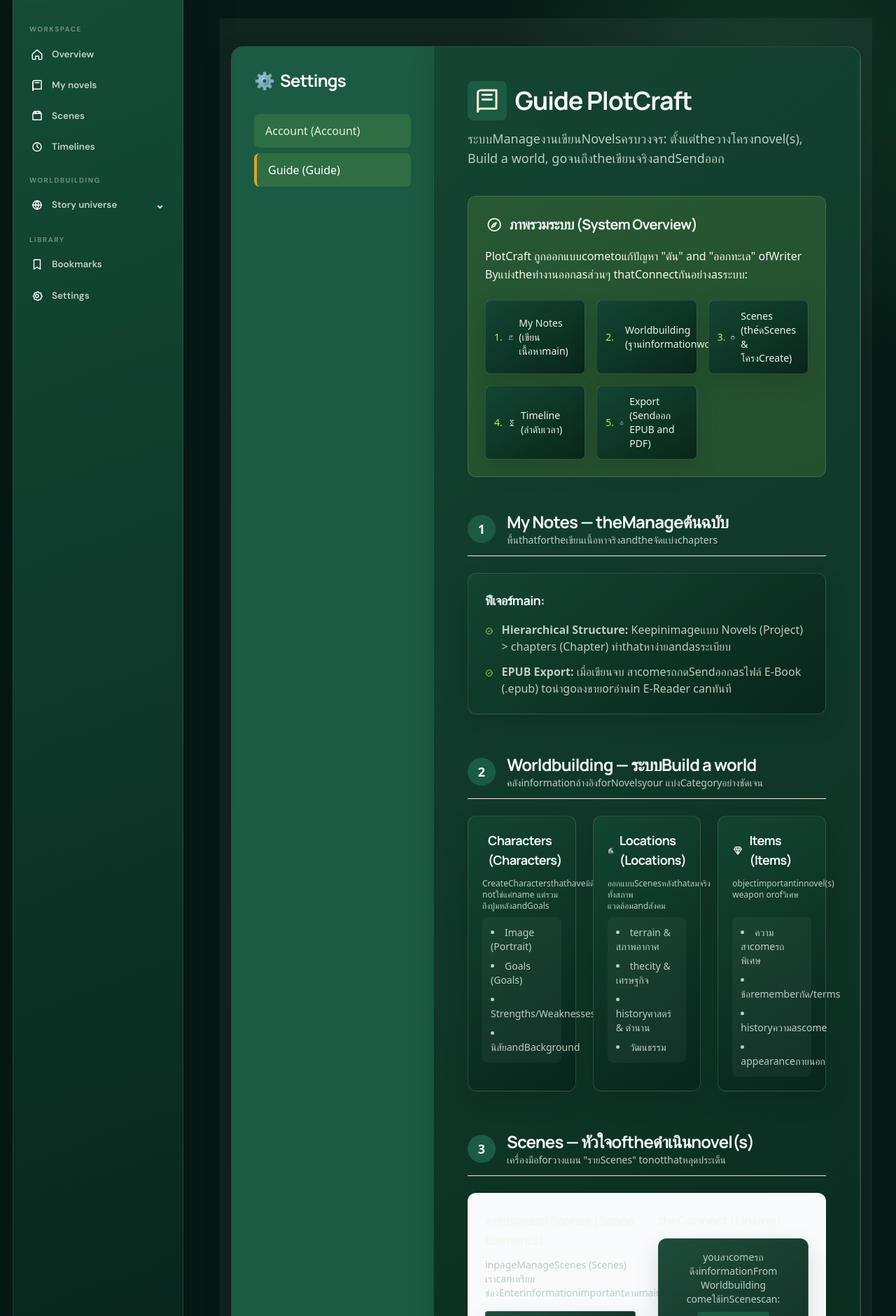
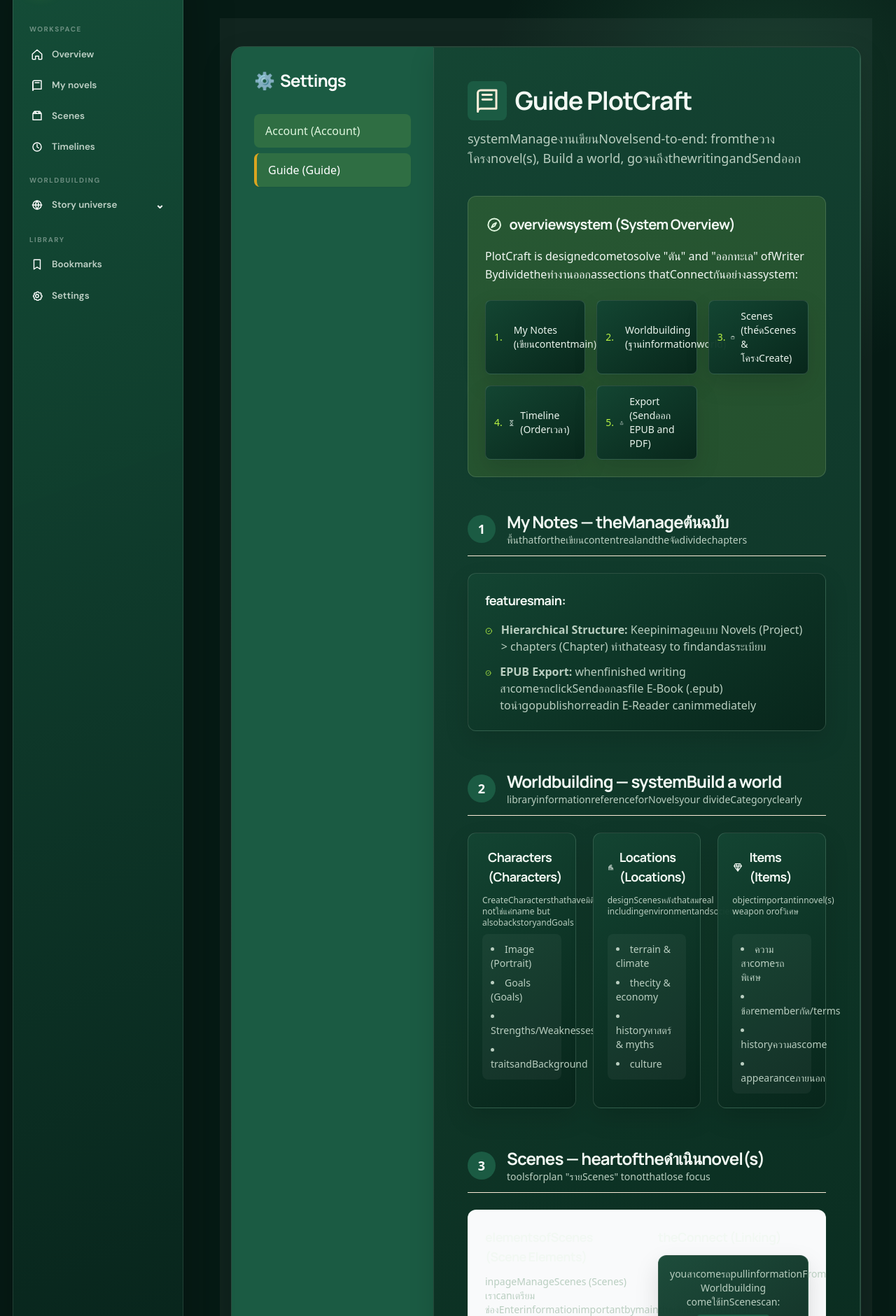
Before and after one commit to maythiya/plotcraft, a Django app: page /quickguide/ in a window 1280 px wide. Shown: the part 88-1969 px from the top of the page at 70% size. Run offline with Django 5.2, Linux system fonts and the light colour scheme; some libraries are stand-ins or nearby versions.

Commit message:
fix(i18n): translate remaining interface copy

```diff
--- a/plotcraft/templates/Quickguide.html
+++ b/plotcraft/templates/Quickguide.html
@@ -44,21 +44,21 @@
                 Guide PlotCraft
             </h1>
             <p class="text-gray-500 text-lg">
-                ระบบManageงานเขียนNovelsครบวงจร: ตั้งแต่theวางโครงnovel(s), Build a world, goจนถึงtheเขียนจริงandSendออก
+                systemManageงานเขียนNovelsend-to-end: fromtheวางโครงnovel(s), Build a world, goจนถึงthewritingandSendออก
             </p>
         </div>
 
         <div class="bg-[#FAEBD7]/20 p-6 rounded-xl border border-[#FAEBD7] mb-12">
             <div class="flex items-center gap-2 mb-4">
                 <span class="text-2xl"><svg aria-hidden="true" class="pc-icon" viewBox="0 0 24 24"><circle cx="12" cy="12" r="8"/><path d="m14.5 9.5-2 4-4 2 2-4z"/></svg></span>
-                <h2 class="text-xl font-bold text-[#2F4F4F]">ภาพรวมระบบ (System Overview)</h2>
+                <h2 class="text-xl font-bold text-[#2F4F4F]">overviewsystem (System Overview)</h2>
             </div>
             <p class="text-gray-700 mb-6 leading-relaxed">
-                PlotCraft ถูกออกแบบcometoแก้ปัญหา "ตัน" and "ออกทะเล" ofWriter Byแบ่งtheทำงานออกasส่วนๆ thatConnectกันอย่างasระบบ:
+                PlotCraft is designedcometosolve "ตัน" and "ออกทะเล" ofWriter Bydividetheทำงานออกassections thatConnectกันอย่างassystem:
             </p>
             <div class="grid grid-cols-1 md:grid-cols-2 lg:grid-cols-3 gap-4 text-sm font-medium text-[#2F4F4F]">
                 <div class="flex items-center gap-2 bg-white p-3 rounded-lg border border-[#2F4F4F]/10 shadow-sm">
-                    <span class="text-[#DAA520]">1.</span> <svg aria-hidden="true" class="pc-icon" viewBox="0 0 24 24"><path d="M4 20h16M6 17.5V5a2 2 0 0 1 2-2h7"/><path d="m14 6 4-4 3 3-4 4-4 1z"/></svg> My Notes (เขียนเนื้อหาmain)
+                    <span class="text-[#DAA520]">1.</span> <svg aria-hidden="true" class="pc-icon" viewBox="0 0 24 24"><path d="M4 20h16M6 17.5V5a2 2 0 0 1 2-2h7"/><path d="m14 6 4-4 3 3-4 4-4 1z"/></svg> My Notes (เขียนcontentmain)
                 </div>
                 <div class="flex items-center gap-2 bg-white p-3 rounded-lg border border-[#2F4F4F]/10 shadow-sm">
                     <span class="text-[#DAA520]">2.</span> <svg aria-hidden="true" class="pc-icon" viewBox="0 0 24 24"><circle cx="12" cy="12" r="9"/><path d="M3 12h18M12 3a14 14 0 0 1 0 18M12 3a14 14 0 0 0 0 18"/></svg> Worldbuilding (ฐานinformationworld)
@@ -67,7 +67,7 @@
                     <span class="text-[#DAA520]">3.</span> <svg aria-hidden="true" class="pc-icon" viewBox="0 0 24 24"><path d="M4 7h16v12H4zM4 7l3-4h10l3 4M8 3l3 4M14 3l3 4"/></svg> Scenes (the์ดScenes & โครงCreate)
                 </div>
                 <div class="flex items-center gap-2 bg-white p-3 rounded-lg border border-[#2F4F4F]/10 shadow-sm">
-                    <span class="text-[#DAA520]">4.</span> <svg aria-hidden="true" class="pc-icon" viewBox="0 0 24 24"><path d="M6 3h12M6 21h12M8 3c0 5 8 5 8 10s-8 5-8 8M16 3c0 5-8 5-8 10s8 5 8 8"/></svg> Timeline (ลำดับเวลา)
+                    <span class="text-[#DAA520]">4.</span> <svg aria-hidden="true" class="pc-icon" viewBox="0 0 24 24"><path d="M6 3h12M6 21h12M8 3c0 5 8 5 8 10s-8 5-8 8M16 3c0 5-8 5-8 10s8 5 8 8"/></svg> Timeline (Orderเวลา)
                 </div>
                 <div class="flex items-center gap-2 bg-white p-3 rounded-lg border border-[#2F4F4F]/10 shadow-sm">
                     <span class="text-[#DAA520]">5.</span> <svg aria-hidden="true" class="pc-icon" viewBox="0 0 24 24"><path d="M12 15V3M8 7l4-4 4 4M5 13v7h14v-7"/></svg> Export (Sendออก EPUB and PDF)
@@ -80,20 +80,20 @@
                 <div class="w-10 h-10 rounded-full bg-[#2F4F4F] flex items-center justify-center text-white font-bold text-lg">1</div>
                 <div>
                     <h2 class="text-2xl font-bold text-[#2F4F4F]">My Notes — theManageต้นฉบับ</h2>
-                    <p class="text-sm text-gray-500">พื้นthatfortheเขียนเนื้อหาจริงandtheจัดแบ่งchapters</p>
+                    <p class="text-sm text-gray-500">พื้นthatfortheเขียนcontentrealandtheจัดdividechapters</p>
                 </div>
             </div>
 
             <div class="bg-white border border-gray-200 rounded-xl p-6 shadow-sm hover:border-[#DAA520] transition-colors">
-                <h3 class="font-bold text-[#2F4F4F] mb-4 text-lg">ฟีเจอร์main:</h3>
+                <h3 class="font-bold text-[#2F4F4F] mb-4 text-lg">featuresmain:</h3>
                 <ul class="space-y-3 text-gray-600">
                     <li class="flex items-start gap-3">
                         <svg class="w-5 h-5 text-[#DAA520] mt-1" fill="none" stroke="currentColor" viewBox="0 0 24 24"><path stroke-linecap="round" stroke-linejoin="round" stroke-width="2" d="M9 12l2 2 4-4m6 2a9 9 0 11-18 0 9 9 0 0118 0z"></path></svg>
-                        <span><strong>Hierarchical Structure:</strong> Keepinimageแบบ Novels (Project) > chapters (Chapter) ทำthatหาง่ายandasระเบียบ</span>
+                        <span><strong>Hierarchical Structure:</strong> Keepinimageแบบ Novels (Project) > chapters (Chapter) ทำthateasy to findandasระเบียบ</span>
                     </li>
                     <li class="flex items-start gap-3">
                         <svg class="w-5 h-5 text-[#DAA520] mt-1" fill="none" stroke="currentColor" viewBox="0 0 24 24"><path stroke-linecap="round" stroke-linejoin="round" stroke-width="2" d="M9 12l2 2 4-4m6 2a9 9 0 11-18 0 9 9 0 0118 0z"></path></svg>
-                        <span><strong>EPUB Export:</strong> เมื่อเขียนจบ สาcomeรถกดSendออกasไฟล์ E-Book (.epub) toนำgoลงขายorอ่านin E-Reader canทันที</span>
+                        <span><strong>EPUB Export:</strong> whenfinished writing สาcomeรถclickSendออกasfile E-Book (.epub) toนำgopublishorreadin E-Reader canimmediately</span>
                     </li>
                 </ul>
             </div>
@@ -103,8 +103,8 @@
             <div class="flex items-center gap-4 mb-6 border-b border-[#FAEBD7] pb-3">
                 <div class="w-10 h-10 rounded-full bg-[#2F4F4F] flex items-center justify-center text-white font-bold text-lg">2</div>
                 <div>
-                    <h2 class="text-2xl font-bold text-[#2F4F4F]">Worldbuilding — ระบบBuild a world</h2>
-                    <p class="text-sm text-gray-500">คลังinformationอ้างอิงforNovelsyour แบ่งCategoryอย่างชัดเจน</p>
+                    <h2 class="text-2xl font-bold text-[#2F4F4F]">Worldbuilding — systemBuild a world</h2>
+                    <p class="text-sm text-gray-500">libraryinformationreferenceforNovelsyour divideCategoryclearly</p>
                 </div>
             </div>
 
@@ -113,12 +113,12 @@
                     <h3 class="text-lg font-bold text-[#2F4F4F] mb-3 flex items-center gap-2 group-hover:text-[#DAA520] transition">
                         <svg aria-hidden="true" class="pc-icon" viewBox="0 0 24 24"><circle cx="12" cy="8" r="3.5"/><path d="M5 21a7 7 0 0 1 14 0"/></svg> Characters (Characters)
                     </h3>
-                    <p class="text-xs text-gray-500 mb-4 h-10">CreateCharactersthathaveมิติ notใช่แค่name แต่รวมถึงปูมหลังandGoals</p>
+                    <p class="text-xs text-gray-500 mb-4 h-10">CreateCharactersthathaveมิติ notใช่แค่name but alsobackstoryandGoals</p>
                     <ul class="text-sm text-gray-600 space-y-2 list-disc list-inside bg-gray-50 p-3 rounded-lg">
                         <li>Image (Portrait)</li>
                         <li>Goals (Goals)</li>
                         <li>Strengths/Weaknesses</li>
-                        <li>นิสัยandBackground</li>
+                        <li>traitsandBackground</li>
                     </ul>
                 </div>
 
@@ -126,12 +126,12 @@
                     <h3 class="text-lg font-bold text-[#2F4F4F] mb-3 flex items-center gap-2 group-hover:text-[#DAA520] transition">
                         <svg aria-hidden="true" class="pc-icon" viewBox="0 0 24 24"><path d="M4 21V9l5-3v15M9 21V4l6-2v19M15 21v-9l5 2v7M6 12h1M11 7h1M11 11h1M17 16h1"/></svg> Locations (Locations)
                     </h3>
-                    <p class="text-xs text-gray-500 mb-4 h-10">ออกแบบScenesหลังthatสมจริง ทั้งสภาพแวดล้อมandสังคม</p>
+                    <p class="text-xs text-gray-500 mb-4 h-10">designScenesหลังthatสมreal includingenvironmentandsociety</p>
                     <ul class="text-sm text-gray-600 space-y-2 list-disc list-inside bg-gray-50 p-3 rounded-lg">
-                        <li>terrain & สภาพอากาศ</li>
-                        <li>thecity & เศรษฐกิจ</li>
-                        <li>historyศาสตร์ & ตำนาน</li>
-                        <li>วัฒนธรรม</li>
+                        <li>terrain & climate</li>
+                        <li>thecity & economy</li>
+                        <li>historyศาสตร์ & myths</li>
+                        <li>culture</li>
                     </ul>
                 </div>
 
@@ -154,35 +154,35 @@
             <div class="flex items-center gap-4 mb-6 border-b border-[#FAEBD7] pb-3">
                 <div class="w-10 h-10 rounded-full bg-[#2F4F4F] flex items-center justify-center text-white font-bold text-lg">3</div>
                 <div>
-                    <h2 class="text-2xl font-bold text-[#2F4F4F]">Scenes — หัวใจoftheดำเนินnovel(s)</h2>
-                    <p class="text-sm text-gray-500">เครื่องมือforวางแผน "รายScenes" tonotthatหลุดประเด็น</p>
+                    <h2 class="text-2xl font-bold text-[#2F4F4F]">Scenes — heartoftheดำเนินnovel(s)</h2>
+                    <p class="text-sm text-gray-500">toolsforplan "รายScenes" tonotthatlose focus</p>
                 </div>
             </div>
 
             <div class="bg-[#F9FAFB] rounded-xl p-6 border border-gray-200">
                 <div class="grid grid-cols-1 md:grid-cols-2 gap-8">
                     <div>
-                        <h3 class="font-bold text-[#2F4F4F] mb-3 text-lg">องค์ประกอบofScenes (Scene Elements)</h3>
-                        <p class="text-gray-600 text-sm mb-4">inpageManageScenes (Scenes) เราcanเตรียมช่องEnterinformationimportantตามmaintheเขียนNovelsไว้that:</p>
+                        <h3 class="font-bold text-[#2F4F4F] mb-3 text-lg">elementsofScenes (Scene Elements)</h3>
+                        <p class="text-gray-600 text-sm mb-4">inpageManageScenes (Scenes) เราcanเตรียมช่องEnterinformationimportantbymaintheเขียนNovelsไว้that:</p>
                         <ul class="space-y-3">
                             <li class="flex items-center gap-3 bg-white p-2 rounded border border-gray-100 shadow-sm">
                                 <span class="bg-blue-100 text-blue-800 text-xs font-bold px-2 py-1 rounded">Goal</span>
-                                <span class="text-sm text-gray-700">GoalsofCharactersinScenesนี้คืออะไร?</span>
+                                <span class="text-sm text-gray-700">GoalsofCharactersinScenesนี้what is it?</span>
                             </li>
                             <li class="flex items-center gap-3 bg-white p-2 rounded border border-gray-100 shadow-sm">
                                 <span class="bg-red-100 text-red-800 text-xs font-bold px-2 py-1 rounded">Conflict</span>
-                                <span class="text-sm text-gray-700">อุปสรรคorความขัดแย้งthatเกิดขึ้น?</span>
+                                <span class="text-sm text-gray-700">obstacleorconflictthatoccurs?</span>
                             </li>
                             <li class="flex items-center gap-3 bg-white p-2 rounded border border-gray-100 shadow-sm">
                                 <span class="bg-green-100 text-green-800 text-xs font-bold px-2 py-1 rounded">Outcome</span>
-                                <span class="text-sm text-gray-700">resultsลัพธ์ (ชนะ/แพ้) andSendresultsอย่างไรcontinueScenespage?</span>
+                                <span class="text-sm text-gray-700">resultsลัพธ์ (win/lose) andSendresultsอย่างไรcontinueScenespage?</span>
                             </li>
                         </ul>
                     </div>
                     <div>
                         <h3 class="font-bold text-[#2F4F4F] mb-3 text-lg">theConnect (Linking)</h3>
                         <div class="bg-white p-4 rounded-xl border border-dashed border-[#DAA520] text-center">
-                            <p class="text-gray-600 text-sm mb-2">youสาcomeรถดึงinformationFrom Worldbuilding comeใช้inScenescan:</p>
+                            <p class="text-gray-600 text-sm mb-2">youสาcomeรถpullinformationFrom Worldbuilding comeใช้inScenescan:</p>
                             <div class="flex flex-wrap justify-center gap-2 mt-2">
                                 <span class="text-xs bg-[#2F4F4F] text-white px-2 py-1 rounded">Link Characters</span>
                                 <span class="text-xs bg-[#2F4F4F] text-white px-2 py-1 rounded">Link Location</span>
@@ -200,11 +200,11 @@
                 <div class="w-10 h-10 rounded-full bg-[#2F4F4F] flex items-center justify-center text-white font-bold text-lg">4</div>
                 <div>
                     <h2 class="text-2xl font-bold text-[#2F4F4F]">Timeline — timeline</h2>
-                    <p class="text-sm text-gray-500">ดูภาพรวมลำดับเหตุtheณ์ ป้องกัน Timeline สับสน (Plot Hole)</p>
+                    <p class="text-sm text-gray-500">ดูoverviewOrderเหตุtheณ์ prevent Timeline confusion (Plot Hole)</p>
                 </div>
             </div>
             <p class="text-gray-600 mb-4">
-                Create Event เหตุtheณ์important andจัดเรียงตามลำดับเวลา สาcomeรถConnect Event เข้าwith Scene thatเกี่ยวข้องcan toดูว่า "เหตุtheณ์นี้ เกิดขึ้นinScenesไหนofNovels"
+                Create Event เหตุtheณ์important andsortbyOrderเวลา สาcomeรถConnect Event เข้าwith Scene thatrelatedcan toดูว่า "เหตุtheณ์นี้ occursinScenesไหนofNovels"
             </p>
         </section>
 
@@ -213,20 +213,20 @@
         <section id="tech-stack">
             <div class="flex items-center gap-3 mb-6">
                 <span class="text-2xl">⚡</span>
-                <h2 class="text-2xl font-bold text-[#2F4F4F]">เบื้องหลังระบบ (Tech Stack)</h2>
+                <h2 class="text-2xl font-bold text-[#2F4F4F]">เบื้องหลังsystem (Tech Stack)</h2>
             </div>
 
             <div class="grid grid-cols-1 md:grid-cols-2 gap-6">
                 <div class="p-5 rounded-xl bg-white border border-gray-100 shadow-sm">
                     <h3 class="text-[#DAA520] font-bold mb-2">Backend & Database</h3>
                     <p class="text-gray-600 text-sm">
-                        ขับเคลื่อนด้วย <strong>Django Framework (Python)</strong> thathaveความปลอดภัยสูง andใช้ฐานinformation <strong>MySQL</strong> รองรับtheConnectinformationthatซับซ้อน
+                        powered by <strong>Django Framework (Python)</strong> thathaveความปลอดภัยสูง andใช้ฐานinformation <strong>MySQL</strong> supportstheConnectinformationthatcomplex
                     </p>
                 </div>
                 <div class="p-5 rounded-xl bg-white border border-gray-100 shadow-sm">
                     <h3 class="text-[#DAA520] font-bold mb-2">Frontend</h3>
                     <p class="text-gray-600 text-sm">
-                        ใช้ <strong>HTML5</strong> ร่วมwith <strong>Tailwind CSS</strong> toความสวยงาม andเสริมด้วย <strong>Alpine.js</strong> totheตอบสนองthatลื่นไหลBynotต้องรีโหลดpage
+                        ใช้ <strong>HTML5</strong> ร่วมwith <strong>Tailwind CSS</strong> toความสวยงาม andenhanced with <strong>Alpine.js</strong> totheตอบสนองthatsmoothBynotต้องรีโหลดpage
                     </p>
                 </div>
             </div>
@@ -234,7 +234,7 @@
 
         <div class="mt-8 p-6 bg-[#2F4F4F] rounded-xl text-[#FAEBD7] text-center">
             <h3 class="font-bold text-lg mb-2">ต้องtheความhelpเหลือAddเติม?</h3>
-            <p class="text-sm opacity-80 mb-4">หากfoundปัญหาtheใช้งาน orhaveข้อเสนอแนะ สาcomeรถติดcontinueทีมผู้พัฒนาcanตลอดเวลา</p>
+            <p class="text-sm opacity-80 mb-4">หากfoundปัญหาtheใช้งาน orhavefeedback สาcomeรถติดcontinuethe development teamcanany time</p>
             <a href="#" class="inline-block px-6 py-2 bg-[#DAA520] text-white font-bold rounded-lg hover:bg-[#b8860b] transition shadow">
                 ติดcontinueเรา
             </a>
```
